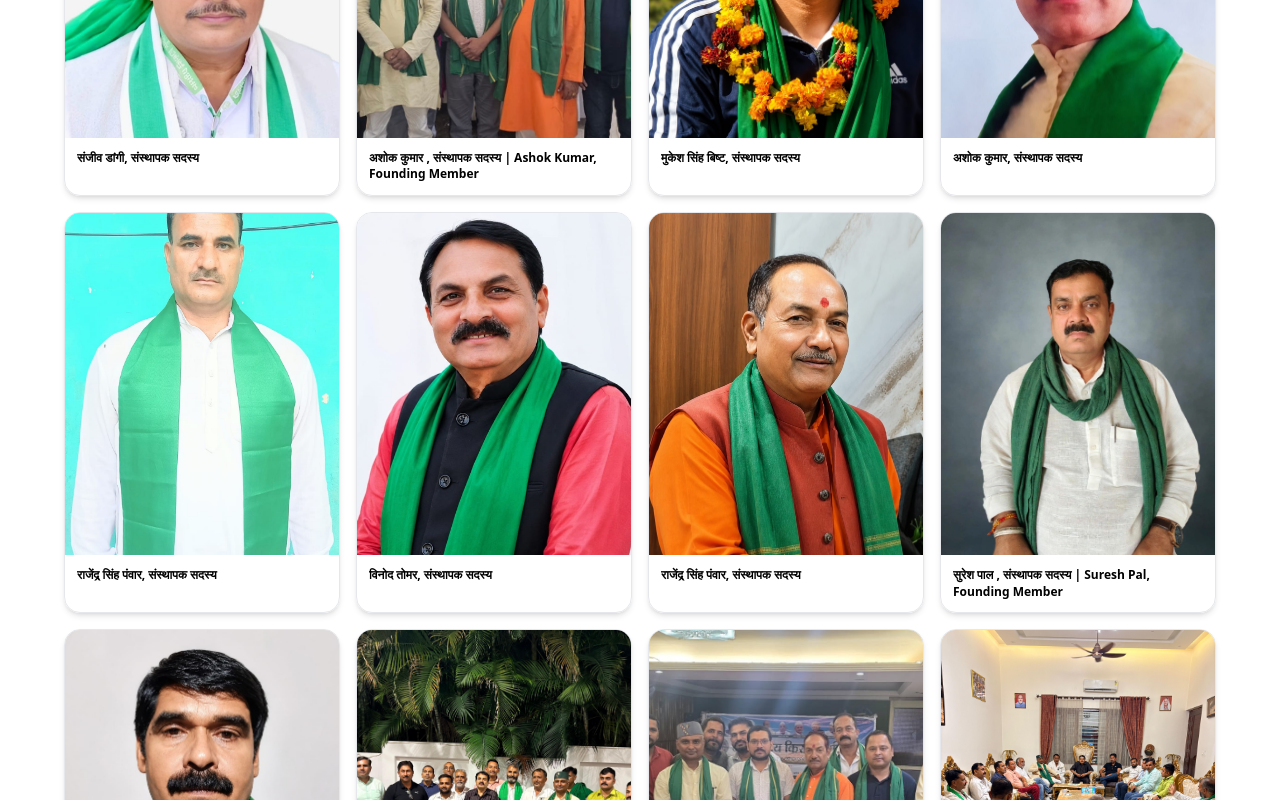
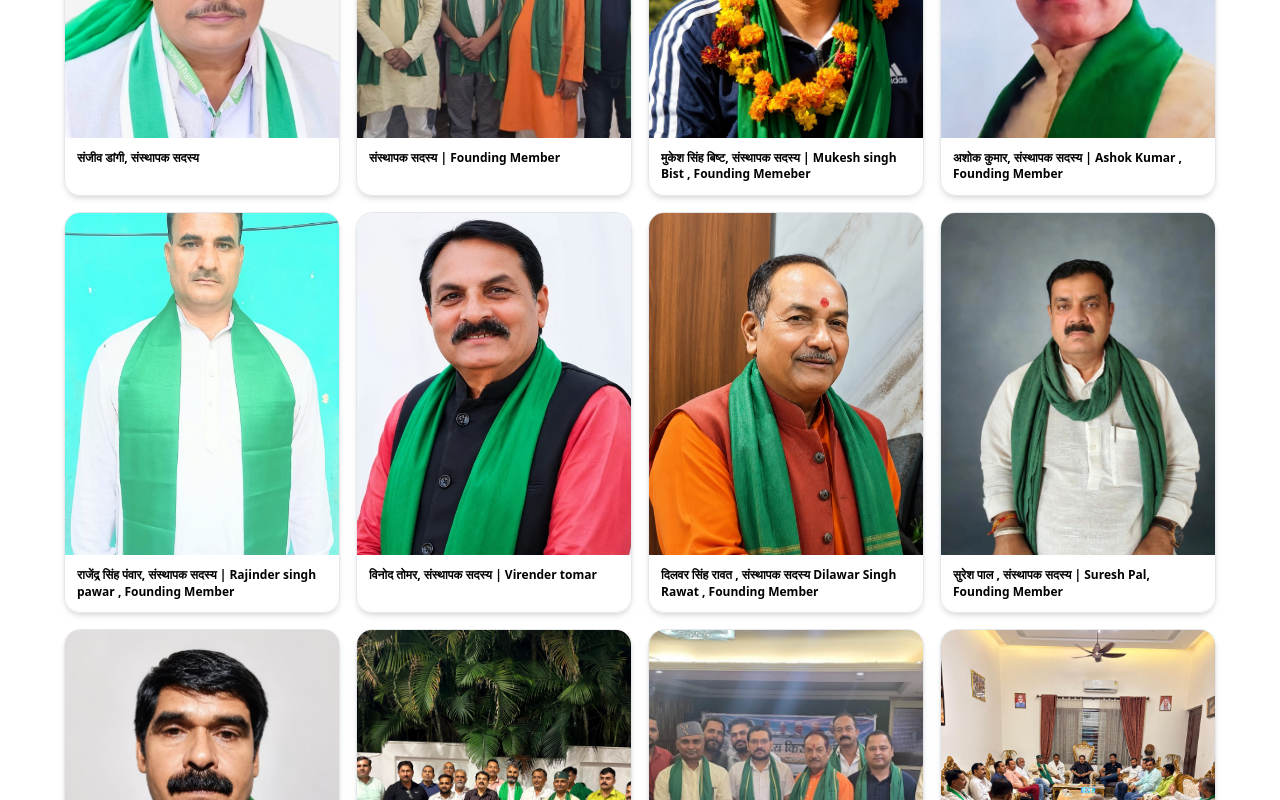
Before and after one commit to AnujHub03/Anterrastriya-kisian-union, a React (Vite) app: page /gallery in a window 1280 px wide. Shown: the part 2330-3130 px from the top of the page. Built offline with nearby package versions, Linux system fonts and the light colour scheme; a web font is replaced by a local one.

Commit message:
Feat :fixind members details

```diff
--- a/src/Pages/Gallery.jsx
+++ b/src/Pages/Gallery.jsx
@@ -35,16 +35,16 @@ const initialPhotos = [
   { id: 2, url: img2, caption: "जैविक खेती प्रशिक्षण | Organic Farming Training" },
   { id: 3, url: img3, caption: "नवनीत कुमार ,संस्थापक सदस्य | Navnet Kumar, Founding Member" },
   { id: 4, url: img4, caption: "संजीव कुमार , संस्थापक सदस्य | Sanjeev Kumar, Founding Member" },
-  { id: 5, url: img5, caption: "प्रदीप कुमार , संस्थापक सदस्य | Pradeep Kumar, Founding Member" },
-  { id: 6, url: img6, caption: "प्रदीप कुमार, संस्थापक सदस्य " },
+  { id: 5, url: img5, caption: " संस्थापक सदस्य  Founding Member" },
+  { id: 6, url: img6, caption: "प्रदीप कुमार, संस्थापक सदस्य | Pradeep Kumar, Founding Member" },
   { id: 7, url: img7, caption: "रवि पंवार, संस्थापक सदस्य" },
   { id: 8, url: img8, caption: "संजीव डांगी, संस्थापक सदस्य" },
-  { id: 9, url: img9, caption: "अशोक कुमार , संस्थापक सदस्य | Ashok Kumar, Founding Member" },
-  { id: 10, url: img10, caption: "मुकेश सिंह बिष्ट, संस्थापक सदस्य" },
-  { id: 11, url: img11, caption: "अशोक कुमार, संस्थापक सदस्य" },
-  { id: 12, url: img12, caption: "राजेंद्र सिंह पंवार, संस्थापक सदस्य" },
-  { id: 13, url: img13, caption: "विनोद तोमर, संस्थापक सदस्य" },
-  { id: 14, url: img14, caption: "राजेंद्र सिंह पंवार, संस्थापक सदस्य" },
+  { id: 9, url: img9, caption: " संस्थापक सदस्य | Founding Member" },
+  { id: 10, url: img10, caption: "मुकेश सिंह बिष्ट, संस्थापक सदस्य | Mukesh singh Bist , Founding Memeber" },
+  { id: 11, url: img11, caption: "अशोक कुमार, संस्थापक सदस्य | Ashok Kumar , Founding Member" },
+  { id: 12, url: img12, caption: "राजेंद्र सिंह पंवार, संस्थापक सदस्य | Rajinder singh pawar , Founding Member" },
+  { id: 13, url: img13, caption: "विनोद तोमर, संस्थापक सदस्य | Virender tomar" },
+  { id: 14, url: img14, caption: "दिलवर सिंह रावत , संस्थापक सदस्य Dilawar Singh Rawat , Founding Member" },
   { id: 15, url: img15, caption: "सुरेश पाल , संस्थापक सदस्य | Suresh Pal, Founding Member" },
   {id:20,url:img20,caption:"नीरज कुमार, संस्थापक सदस्य"},
   { id: 16, url: img16, caption: " संस्थापक सदस्य | Founding Member" },
--- a/src/Pages/LeadershipDir.jsx
+++ b/src/Pages/LeadershipDir.jsx
@@ -75,7 +75,7 @@ const LeadershipDirectory = () => {
       name: "राजा चरत प्रताप सिंह जी | Raja Chatar Pratap Singh ji",
       tier: "BoardMember",
       region: "National Headquarters",
-      designation: "इंटरनेशनल चेयरमैन | International Chairman",
+      designation: "संस्थापक सदस्य | Founding Member",
       avatar: img1,
       email: "r.singh@agriorg.org",
       phone: "+91 98110 99887",
@@ -107,7 +107,7 @@ const LeadershipDirectory = () => {
       name: "संजीव कुमार | Sanjeev Kumar",
       tier: "BoardMember",
       region: "National Headquarters",
-      designation: "इंटरनेशनल चेयरमैन | International Chairman",
+      designation: "संस्थापक सदस्य | Founding Member",
       avatar: img4,
       email: "r.singh@agriorg.org",
       phone: "+91 98110 99887",
@@ -123,7 +123,7 @@ const LeadershipDirectory = () => {
       name: "प्रदीप कुमार | Pradeep Kumar",
       tier: "BoardMember",
       region: "National Headquarters",
-      designation: "इंटरनेशनल चेयरमैन | International Chairman",
+      designation: "संस्थापक सदस्य | Founding Member",
       avatar: img6,
       email: "r.singh@agriorg.org",
       phone: "+91 98110 99887",
@@ -139,7 +139,7 @@ const LeadershipDirectory = () => {
       name: "अशोक कुमार  | Ashok Kumar",
       tier: "BoardMember",
       region: "National Headquarters",
-      designation: "इंटरनेशनल चेयरमैन | International Chairman",
+      designation: "संस्थापक सदस्य | Founding Member",
       avatar: img11,
       email: "r.singh@agriorg.org",
       phone: "+91 98110 99887",
@@ -155,7 +155,7 @@ const LeadershipDirectory = () => {
       name: "राजेंद्र सिंह पंवार| Rajendra Singh Panwar",
       tier: "BoardMember",
       region: "National Headquarters",
-      designation: "इंटरनेशनल चेयरमैन | International Chairman",
+      designation: "संस्थापक सदस्य | Founding Member",
       avatar: img14,
       email: "r.singh@agriorg.org",
       phone: "+91 98110 99887",
@@ -171,7 +171,7 @@ const LeadershipDirectory = () => {
       name: "सुरेश पाल  | Suresh Pal",
       tier: "BoardMember",
       region: "National Headquarters",
-      designation: "इंटरनेशनल चेयरमैन | International Chairman",
+      designation: "संस्थापक सदस्य | Founding Member",
       avatar: img15,
       email: "r.singh@agriorg.org",
       phone: "+91 98110 99887",
@@ -187,7 +187,7 @@ const LeadershipDirectory = () => {
       name: "नीरज कुमार  | Neeraj Kumar",
       tier: "BoardMember",
       region: "National Headquarters",
-      designation: "इंटरनेशनल चेयरमैन | International Chairman",
+      designation: "संस्थापक सदस्य | Founding Member",
       avatar: img20,
       email: "r.singh@agriorg.org",
       phone: "+91 98110 99887",
@@ -203,7 +203,7 @@ const LeadershipDirectory = () => {
       name: "राजेंद्र सिंह पंवार  | Rajendra Singh Pawar",
       tier: "BoardMember",
       region: "National Headquarters",
-      designation: "इंटरनेशनल चेयरमैन | International Chairman",
+      designation: "संस्थापक सदस्य | Founding Member",
       avatar: img12,
       email: "r.singh@agriorg.org",
       phone: "+91 98110 99887",
@@ -219,7 +219,7 @@ const LeadershipDirectory = () => {
       name: "विनोद तोमर  | Vinod Tomar",
       tier: "BoardMember",
       region: "National Headquarters",
-      designation: "इंटरनेशनल चेयरमैन | International Chairman",
+      designation: "संस्थापक सदस्य | Founding Member",
       avatar: img13,
       email: "r.singh@agriorg.org",
       phone: "+91 98110 99887",
@@ -235,7 +235,7 @@ const LeadershipDirectory = () => {
       name: "मुकेश सिंह बिष्ट  | Mukesh Singh Bisht",
       tier: "BoardMember",
       region: "National Headquarters",
-      designation: "इंटरनेशनल चेयरमैन | International Chairman",
+      designation: "संस्थापक सदस्य | Founding Member",
       avatar: img10,
       email: "r.singh@agriorg.org",
       phone: "+91 98110 99887",
@@ -251,7 +251,7 @@ const LeadershipDirectory = () => {
       name: "संजीव डांगी  | Sanjeev Dangi",
       tier: "BoardMember",
       region: "National Headquarters",
-      designation: "इंटरनेशनल चेयरमैन | International Chairman",
+      designation: "संस्थापक सदस्य | Founding Member",
       avatar: img8,
       email: "r.singh@agriorg.org",
       phone: "+91 98110 99887",
@@ -267,7 +267,7 @@ const LeadershipDirectory = () => {
       name: "रवि पंवार | Ravi Pawar",
       tier: "BoardMember",
       region: "National Headquarters",
-      designation: "इंटरनेशनल चेयरमैन | International Chairman",
+      designation: "संस्थापक सदस्य | Founding Member",
       avatar: img7,
       email: "r.singh@agriorg.org",
       phone: "+91 98110 99887",
```
